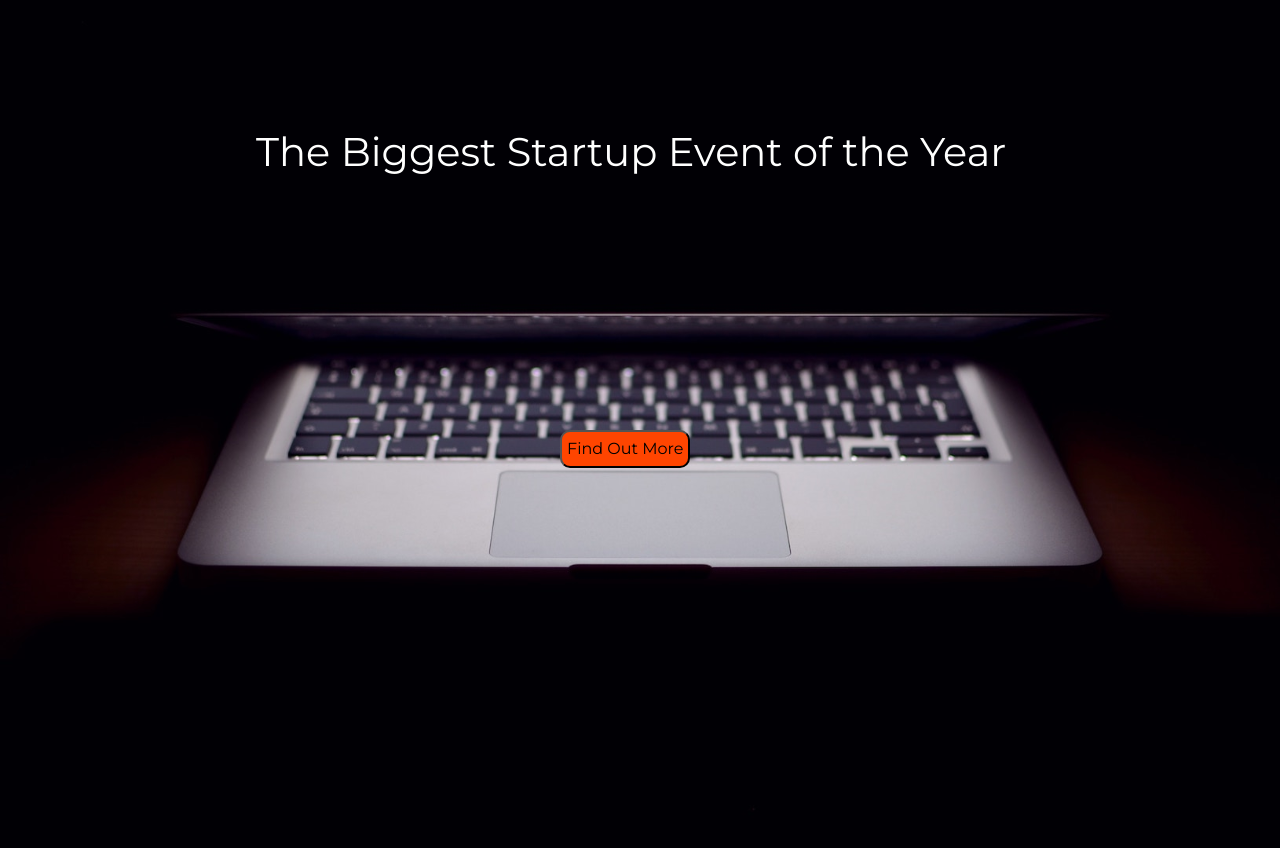
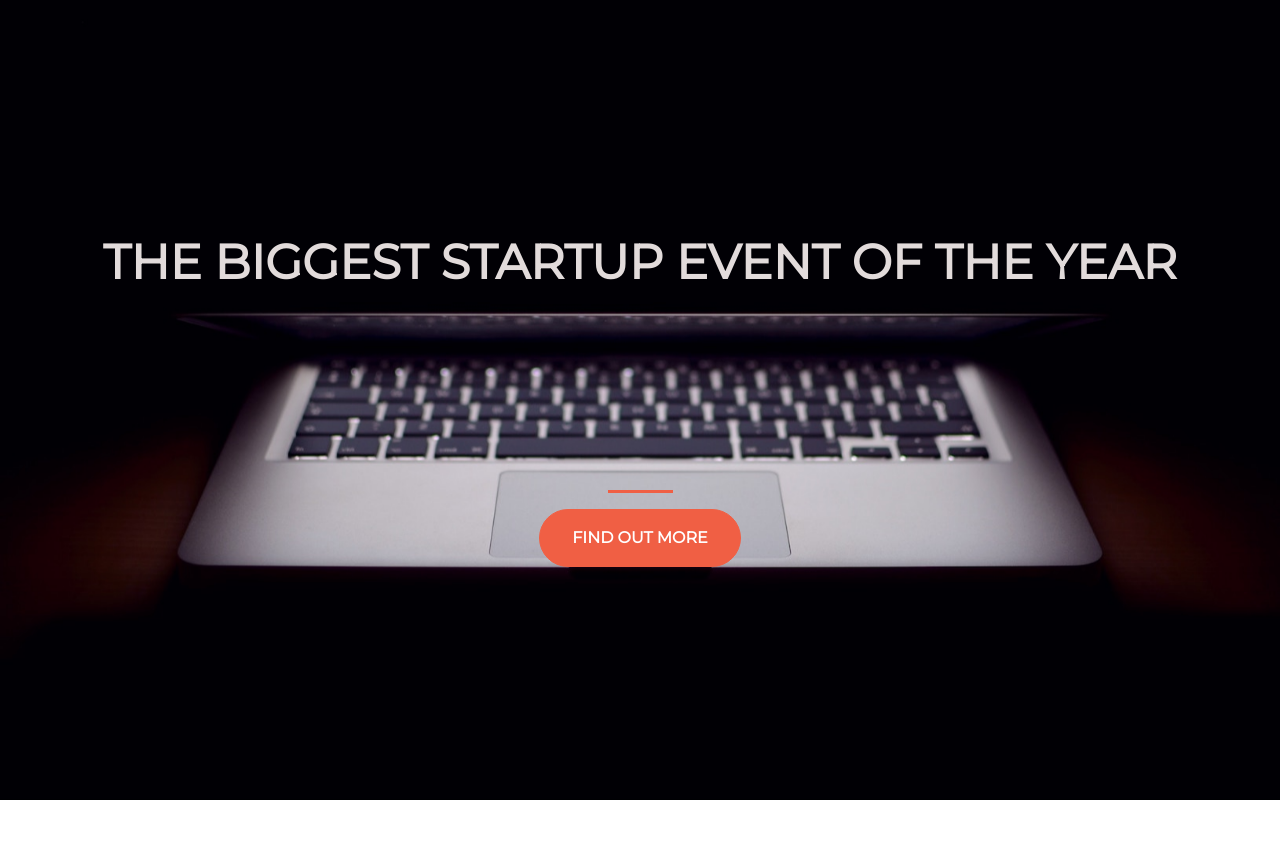
Before and after one commit to Bhavyakolluru/Startup_WebDevelopment, a plain HTML site: page index.html in a window 1280 px wide. After the commit the page ends 800 px from the top, so only its background shows below. Drawn offline with nearby package versions, Linux system fonts and the light colour scheme.

Commit message:
Add files via upload

```diff
--- a/index.html
+++ b/index.html
@@ -2,7 +2,8 @@
 <html>
   <head>
     <title>Startup</title>
-
+    <meta charset="utf-8">
+    <meta name="viewport" content="width=device-width, initial-scale=1, shrink-to-fit=no">
     <!-- Google Fonts -->
     <link href="https://fonts.googleapis.com/css?family=Montserrat" rel="stylesheet">
 
@@ -12,11 +13,18 @@
     <!-- Your own stylesheet -->
     <link rel="stylesheet" type="text/css" href="style.css">
   </head>
-  <body >
-
-      <h1>The Biggest Startup Event of the Year</h1>
-      <a href="https://mailchi.mp/1e43b413c234/startup-id"><button class="button"> Find Out More </button></a>
-
-
+  <body>
+    <div class="container d-flex align-items-center h-100">
+      <div class="row">
+        <header class="text-center col-12">
+          <h1 class="text-uppercase"><strong>The biggest startup event of the year</strong></h1>
+        </header>
+        <div class="buffer"></div>
+        <section class="text-center col-12">
+          <hr>
+          <a href="https://mailchi.mp/1e43b413c234/startup-id"><button class="btn btn-primary btn-xl">Find out more</button></a>
+        </section>
+      </div>
+    </div>
   </body>
 </html>
--- a/style.css
+++ b/style.css
@@ -1,27 +1,41 @@
-body,html {
+body,
+html {
   width: 100%;
   height: 100%;
   font-family: 'Montserrat', sans-serif;
+  background: url(header.jpg) no-repeat center center fixed;
+  -webkit-background-size: cover;
+  -moz-background-size: cover;
+  -o-background-size: cover;
+  background-size: cover;
 }
-body {
-  background-image: url("header.jpg");
-  background-position: center;
-  background-size: 100%;
+h1{
+	font-size:3rem;
+	color:#e2dbdb;
 }
-h1 {
-  color: white;
-  margin-top: 10%;
-  margin-left: 20%;
+hr{
+	border-color:#F05F44;
+	border-width:3px;
+	max-width: 65px;
+}
+.btn{
+	font-weight: 700;
+	border-radius:300px;
+	text-transform: uppercase;
+}
+.btn-primary{
+	background-color:#F05F44;
+	border-color:#F05F44;
+}
+.btn-primary:hover{
+	background-color:#ee4b08;
+	border-color:#ee4b08;
+	border-width:4px;
+}
 
+.btn-xl{
+	padding:1rem 2rem;
 }
-.button{
-  background-color: orangered;
-  border-radius:10px;
-  padding:5px;
-  margin:10px;
-
-  transition:1s;
-  position:fixed;
-  left:550px;
-  top:420px;
+.buffer{
+	height:15rem;
 }
```
